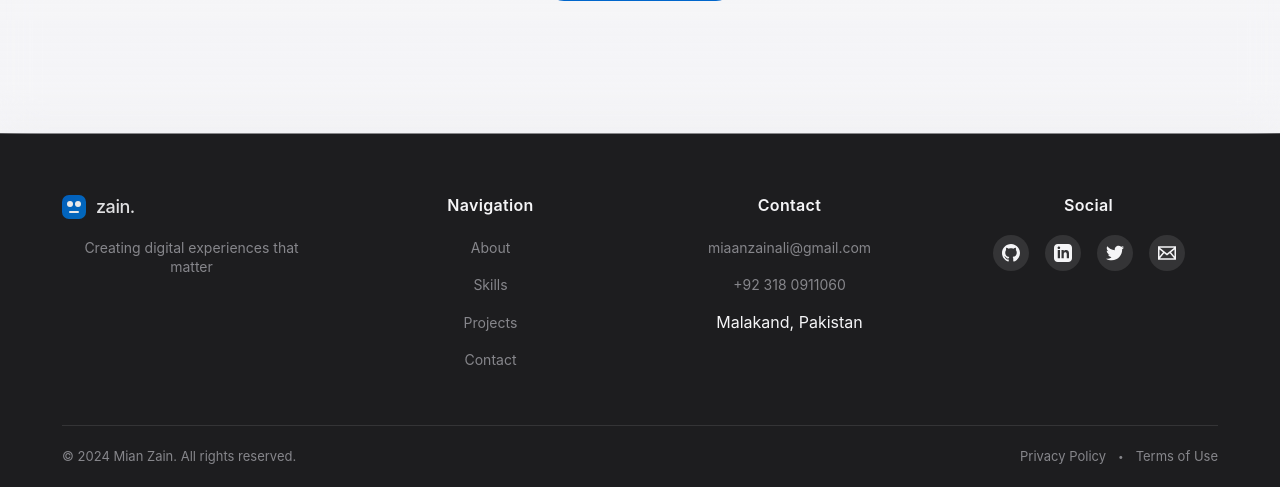
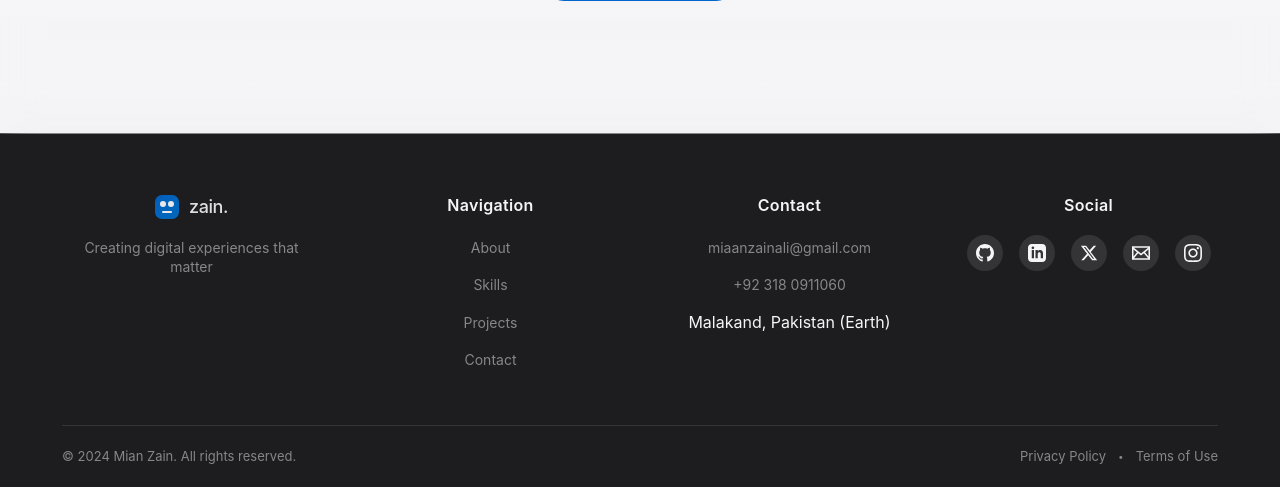
Before and after one commit to MianZainAli/mianzain-portfolio, a Django app: page / in a window 1280 px wide. Shown: the part 2097-2584 px from the top of the page. Run offline with Django 5.2, Linux system fonts and the light colour scheme; data that the repository does not hold is empty.

Commit message:
Alignment of social link and admin styling

```diff
--- a/core/admin.py
+++ b/core/admin.py
@@ -50,3 +50,9 @@ class ContactAdmin(admin.ModelAdmin):
             'classes': ('collapse',)
         })
     )
+
+from django.contrib import admin
+
+admin.site.site_header = 'Portfolio Administration'
+admin.site.site_title = 'Zain portfolio'
+admin.site.index_title = 'Welcome Zain'
--- a/static/css/main.css
+++ b/static/css/main.css
@@ -189,6 +189,7 @@ body {
 .footer-logo {
     display: flex;
     align-items: center;
+    justify-content: center;
     gap: 10px;
     margin-bottom: 16px;}
 .footer-robot {
--- a/templates/includes/footer.html
+++ b/templates/includes/footer.html
@@ -36,24 +36,29 @@
                     <ul class="footer-links">
                         <li><a href="mailto:miaanzainali@gmail.com">miaanzainali@gmail.com</a></li>
                         <li><a href="tel:+92180911060">+92 318 0911060</a></li>
-                        <li>Malakand, Pakistan</li>
+                        <li>Malakand, Pakistan (Earth)</li>
                     </ul>
                 </div>
 
                 <div class="footer-section">
                     <h4>Social</h4>
                     <div class="social-icons">
-                        <a href="https://github.com/mianzain" target="_blank" class="social-icon">
+                        <a href="https://github.com/MianZainAli" target="_blank" class="social-icon">
                             <svg xmlns="http://www.w3.org/2000/svg" width="24" height="24" viewBox="0 0 24 24"><path d="M12 0c-6.626 0-12 5.373-12 12 0 5.302 3.438 9.8 8.207 11.387.599.111.793-.261.793-.577v-2.234c-3.338.726-4.033-1.416-4.033-1.416-.546-1.387-1.333-1.756-1.333-1.756-1.089-.745.083-.729.083-.729 1.205.084 1.839 1.237 1.839 1.237 1.07 1.834 2.807 1.304 3.492.997.107-.775.418-1.305.762-1.604-2.665-.305-5.467-1.334-5.467-5.931 0-1.311.469-2.381 1.236-3.221-.124-.303-.535-1.524.117-3.176 0 0 1.008-.322 3.301 1.23.957-.266 1.983-.399 3.003-.404 1.02.005 2.047.138 3.006.404 2.291-1.552 3.297-1.23 3.297-1.23.653 1.653.242 2.874.118 3.176.77.84 1.235 1.911 1.235 3.221 0 4.609-2.807 5.624-5.479 5.921.43.372.823 1.102.823 2.222v3.293c0 .319.192.694.801.576 4.765-1.589 8.199-6.086 8.199-11.386 0-6.627-5.373-12-12-12z"/></svg>
                         </a>
-                        <a href="https://linkedin.com/in/mianzain" target="_blank" class="social-icon">
+                        <a href="https://www.linkedin.com/in/mianzainali/" target="_blank" class="social-icon">
                             <svg xmlns="http://www.w3.org/2000/svg" width="24" height="24" viewBox="0 0 24 24"><path d="M19 0h-14c-2.761 0-5 2.239-5 5v14c0 2.761 2.239 5 5 5h14c2.762 0 5-2.239 5-5v-14c0-2.761-2.238-5-5-5zm-11 19h-3v-11h3v11zm-1.5-12.268c-.966 0-1.75-.79-1.75-1.764s.784-1.764 1.75-1.764 1.75.79 1.75 1.764-.783 1.764-1.75 1.764zm13.5 12.268h-3v-5.604c0-3.368-4-3.113-4 0v5.604h-3v-11h3v1.765c1.396-2.586 7-2.777 7 2.476v6.759z"/></svg>
                         </a>
-                        <a href="https://twitter.com/mianzain" target="_blank" class="social-icon">
-                            <svg xmlns="http://www.w3.org/2000/svg" width="24" height="24" viewBox="0 0 24 24"><path d="M24 4.557c-.883.392-1.832.656-2.828.775 1.017-.609 1.798-1.574 2.165-2.724-.951.564-2.005.974-3.127 1.195-.897-.957-2.178-1.555-3.594-1.555-3.179 0-5.515 2.966-4.797 6.045-4.091-.205-7.719-2.165-10.148-5.144-1.29 2.213-.669 5.108 1.523 6.574-.806-.026-1.566-.247-2.229-.616-.054 2.281 1.581 4.415 3.949 4.89-.693.188-1.452.232-2.224.084.626 1.956 2.444 3.379 4.6 3.419-2.07 1.623-4.678 2.348-7.29 2.04 2.179 1.397 4.768 2.212 7.548 2.212 9.142 0 14.307-7.721 13.995-14.646.962-.695 1.797-1.562 2.457-2.549z"/></svg>
+                        <a href="https://x.com/mianzainshah" target="_blank" class="social-icon">
+                            <svg xmlns="http://www.w3.org/2000/svg" width="24" height="24" viewBox="0 0 24 24">
+                                <path d="M18.244 2.25h3.308l-7.227 8.26 8.502 11.24H16.17l-5.214-6.817L4.99 21.75H1.68l7.73-8.835L1.254 2.25H8.08l4.713 6.231zm-1.161 17.52h1.833L7.084 4.126H5.117z"/>
+                            </svg>
                         </a>
-                        <a href="mailto:hello@mianzain.com" class="social-icon">
+                        <a href="mailto:miaanzainali@gmail.com" class="social-icon">
                             <svg xmlns="http://www.w3.org/2000/svg" width="24" height="24" viewBox="0 0 24 24"><path d="M0 3v18h24v-18h-24zm6.623 7.929l-4.623 5.712v-9.458l4.623 3.746zm-4.141-5.929h19.035l-9.517 7.713-9.518-7.713zm5.694 7.188l3.824 3.099 3.83-3.104 5.612 6.817h-18.779l5.513-6.812zm9.208-1.264l4.616-3.741v9.348l-4.616-5.607z"/></svg>
+                        </a>
+                        <a href="https://instagram.com/mianzainshah" target="_blank" class="social-icon">
+                            <svg xmlns="http://www.w3.org/2000/svg" width="24" height="24" viewBox="0 0 24 24"><path d="M12 2.163c3.204 0 3.584.012 4.85.07 3.252.148 4.771 1.691 4.919 4.919.058 1.265.069 1.645.069 4.849 0 3.205-.012 3.584-.069 4.849-.149 3.225-1.664 4.771-4.919 4.919-1.266.058-1.644.07-4.85.07-3.204 0-3.584-.012-4.849-.07-3.26-.149-4.771-1.699-4.919-4.92-.058-1.265-.07-1.644-.07-4.849 0-3.204.013-3.583.07-4.849.149-3.227 1.664-4.771 4.919-4.919 1.266-.057 1.645-.069 4.849-.069zm0-2.163c-3.259 0-3.667.014-4.947.072-4.358.2-6.78 2.618-6.98 6.98-.059 1.281-.073 1.689-.073 4.948 0 3.259.014 3.668.072 4.948.2 4.358 2.618 6.78 6.98 6.98 1.281.058 1.689.072 4.948.072 3.259 0 3.668-.014 4.948-.072 4.354-.2 6.782-2.618 6.979-6.98.059-1.28.073-1.689.073-4.948 0-3.259-.014-3.667-.072-4.947-.196-4.354-2.617-6.78-6.979-6.98-1.281-.059-1.69-.073-4.949-.073zm0 5.838c-3.403 0-6.162 2.759-6.162 6.162s2.759 6.163 6.162 6.163 6.162-2.759 6.162-6.163c0-3.403-2.759-6.162-6.162-6.162zm0 10.162c-2.209 0-4-1.79-4-4 0-2.209 1.791-4 4-4s4 1.791 4 4c0 2.21-1.791 4-4 4zm6.406-11.845c-.796 0-1.441.645-1.441 1.44s.645 1.44 1.441 1.44c.795 0 1.439-.645 1.439-1.44s-.644-1.44-1.439-1.44z"/></svg>
                         </a>
                     </div>
                 </div>
```
Also changed, not shown: templates/admin/base_site.html (added, +19 -0 lines).
